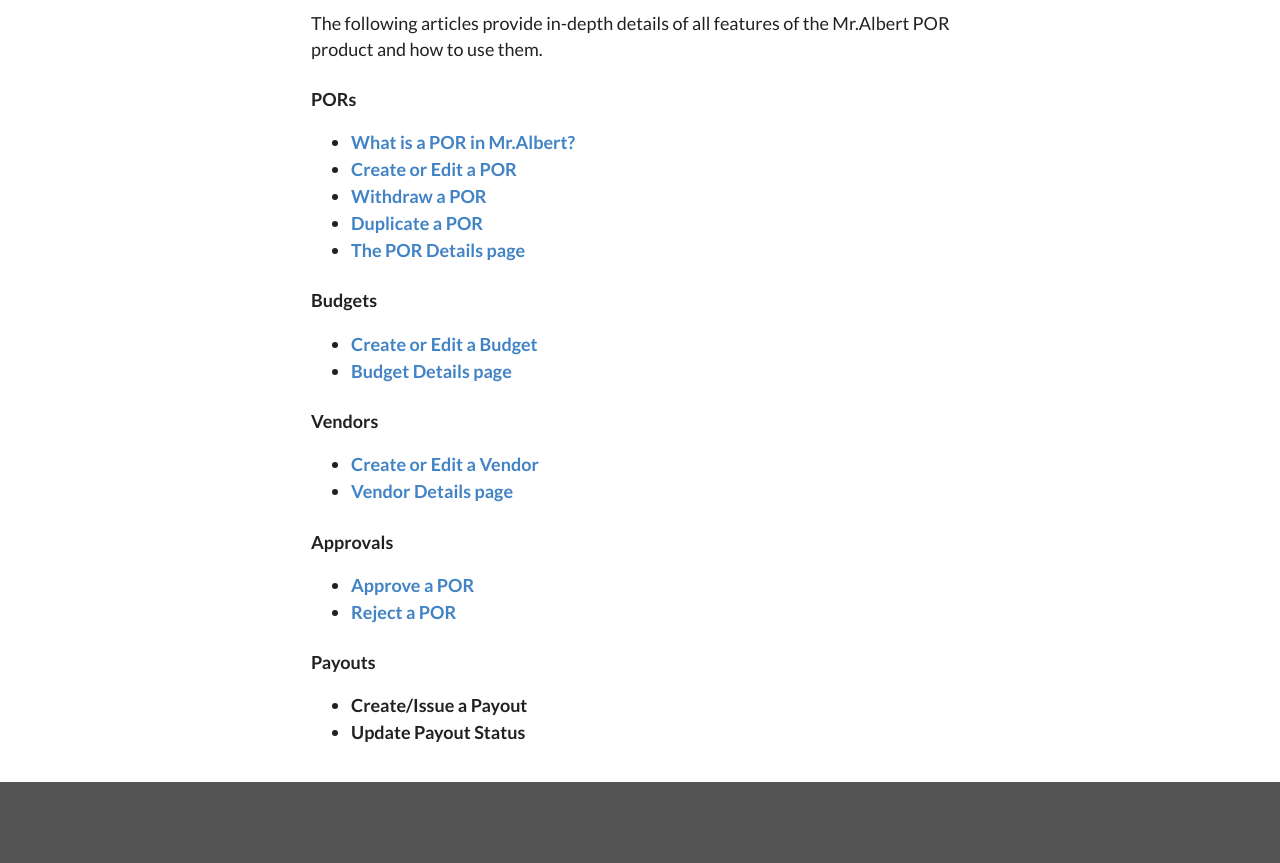
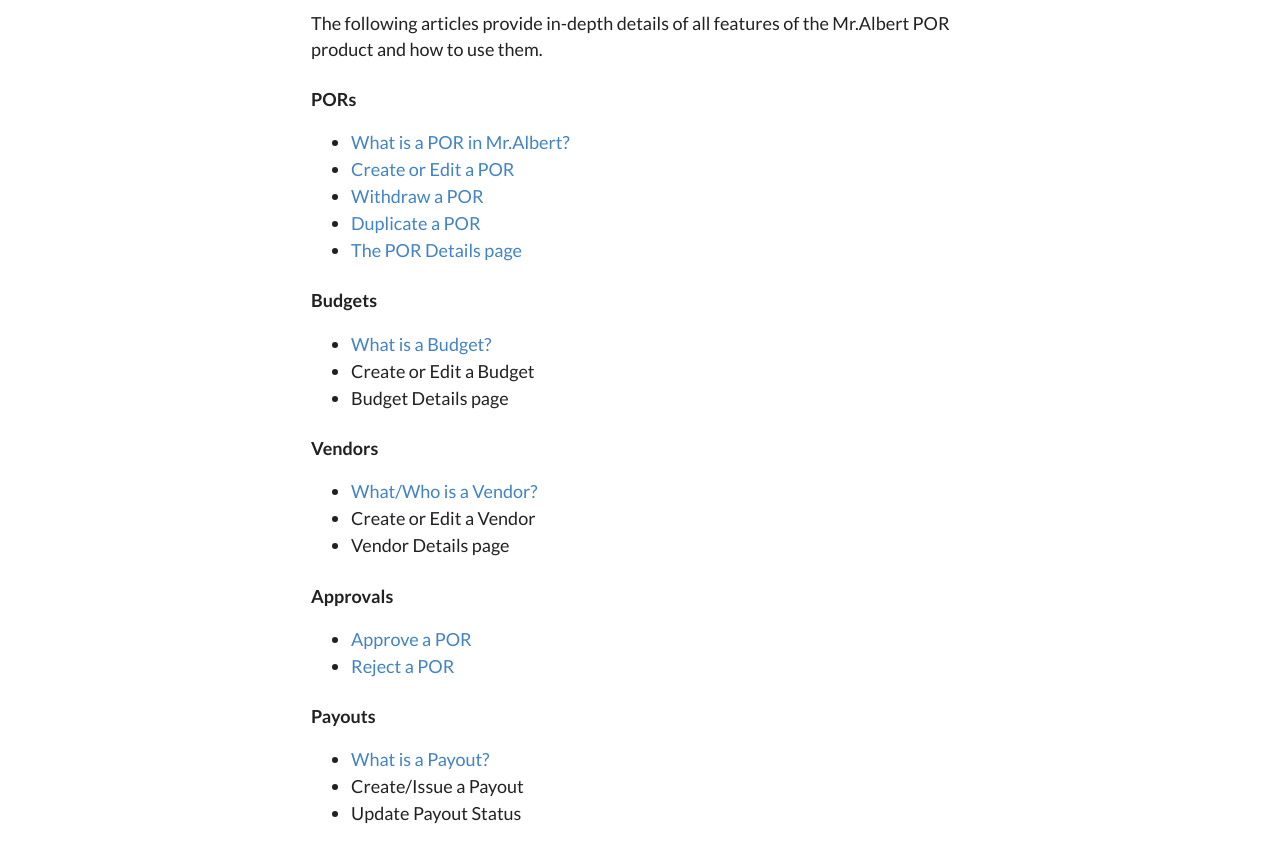
Before and after one commit to asyncauto/por-docs, an Eleventy site: page reference/index.md in a window 1280 px wide. Shown: the part 117-980 px from the top of the page. Before the commit the page ends 899 px from the top, so only its background shows below. Built offline with nearby package versions, Linux system fonts and the light colour scheme; Eleventy itself is replaced by a stand-in of ours; files that its build step writes are made by us from their sources; what markdown-it-obsidian would draw is missing.

Commit message:
Added new content under Reference.

```diff
--- a/reference/index.md
+++ b/reference/index.md
@@ -10,28 +10,29 @@
 
 ### PORs
 
-* **[What is a POR in Mr.Albert?](./por/what-is-a-por)**
-* **[Create or Edit a POR](./por/create-edit-por)**
-* **[Withdraw a POR](./por/withdraw-por)**
-* **[Duplicate a POR](./por/duplicate-por)**
-* **[The POR Details page](./por/por-details-page)**
+* [What is a POR in Mr.Albert?](./por/what-is-a-por)
+* [Create or Edit a POR](./por/create-edit-por)
+* [Withdraw a POR](./por/withdraw-por)
+* [Duplicate a POR](./por/duplicate-por)
+* [The POR Details page](./por/por-details-page)
 <br />
 ### Budgets
-
-* **[Create or Edit a Budget](./budget/create-edit-budget)**
-* **[Budget Details page](./budget/budget-details-page)**
+* [What is a Budget?](./budget/what-is-a-budget)
+* Create or Edit a Budget
+* Budget Details page
 <br />
 ### Vendors
-
-* **[Create or Edit a Vendor](./vendor/create-edit-vendor)**
-* **[Vendor Details page](./vendor/vendor-details-page)**
+* [What/Who is a Vendor?](./vendor/what-is-a-vendor)
+* Create or Edit a Vendor
+* Vendor Details page
 <br />
 ### Approvals
 
-* **[Approve a POR](./approval/approve-por)**
-* **[Reject a POR](./approval/reject-por)**
+* [Approve a POR](./approval/approve-por)
+* [Reject a POR](./approval/reject-por)
 
 ### Payouts
 
-* **Create/Issue a Payout**
-* **Update Payout Status**
+* [What is a Payout?](./payout/what-is-a-payout)
+* Create/Issue a Payout
+* Update Payout Status
```
Also changed, not shown: guides/index.md (+1 -1 lines), index.md (+2 -2 lines), reference/budget/what-is-a-budget.md (+4 -0 lines), reference/payout/what-is-a-payout.md (+6 -0 lines), reference/vendor/what-is-a-vendor.md (+6 -0 lines), guides/quick-guides/getting-started.md (renamed from guides/getting-started.md).
